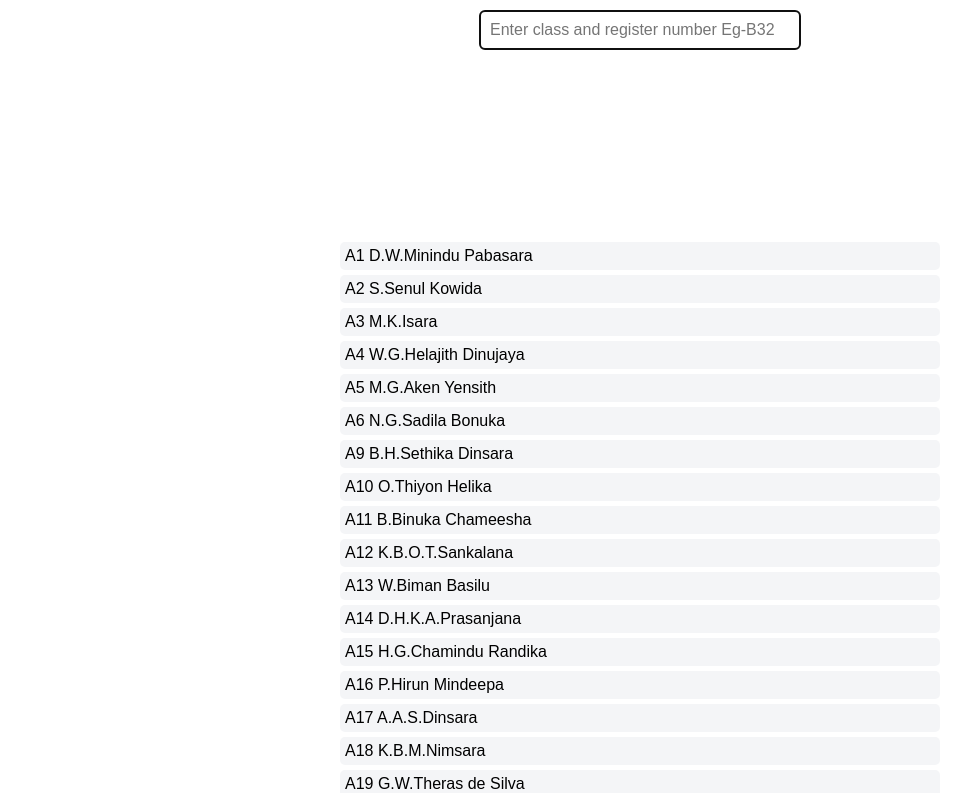
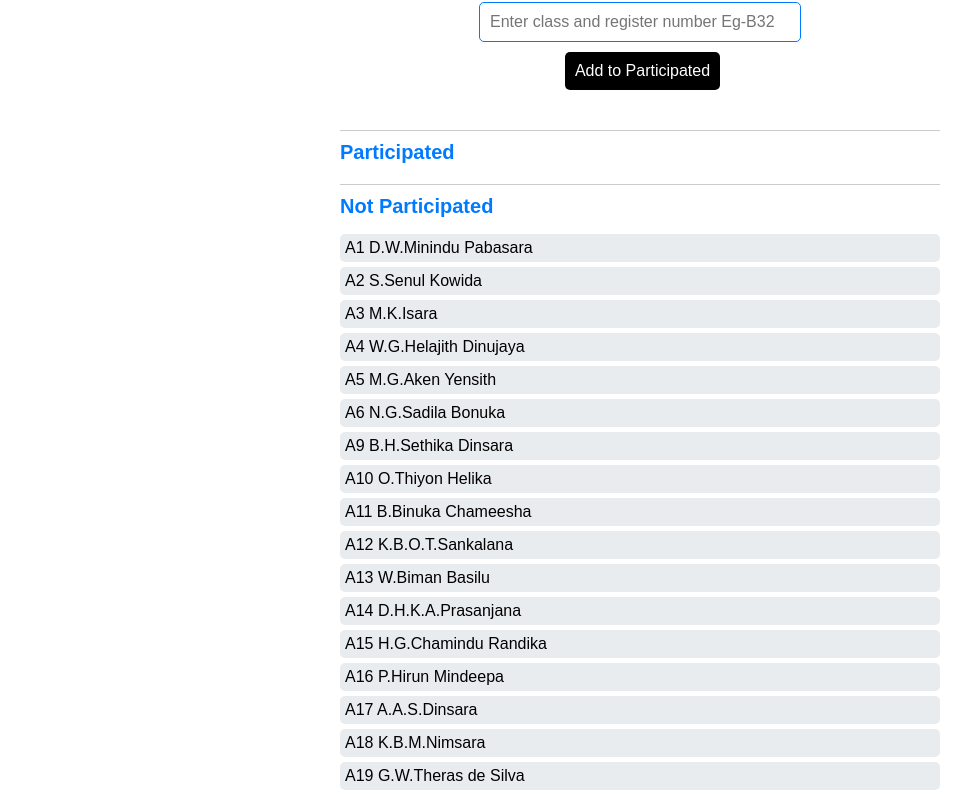
Before and after one commit to NethinduSL/G10MCPC, a plain HTML site: page index.html in a window 1280 px wide. Shown: the part 98-891 px from the top of the page, without its empty margins (0-978 px from the left). Drawn offline with nearby package versions, Linux system fonts and the light colour scheme.

Commit message:
Update index.html

```diff
--- a/index.html
+++ b/index.html
@@ -12,50 +12,58 @@ body {
     align-items: center;
     justify-content: flex-start;
     height: 100vh;
-    font-family: Arial, sans-serif;
-    background-color: rgba(255, 255, 255, 0.1); /* Faint background for glass effect */
-    backdrop-filter: blur(10px); /* Glassmorphism effect */
+    font-family: 'Arial', sans-serif;
+    background-color: #ffffff; /* Use a soft white for a clean look */
     padding: 20px;
+    margin: 0;
+    overflow: hidden; /* Prevent overflow */
 }
 
 input {
     padding: 10px;
     font-size: 16px;
     width: 300px;
-    border: 1px solid rgba(255, 255, 255, 0.5);
+    border: 1px solid #ccc;
     border-radius: 5px;
-    margin-bottom: 10px;
-    background: rgba(255, 255, 255, 0.2); /* Semi-transparent background */
-    color: white;
+    margin-bottom: 10px; /* Added margin for spacing */
+    transition: border-color 0.3s; /* Smooth border color transition */
+}
+
+input:focus {
+    border-color: #007bff; /* Change border color on focus */
+    outline: none; /* Remove default outline */
 }
 
 button {
     padding: 10px;
     font-size: 16px;
     cursor: pointer;
-    background: rgba(255, 255, 255, 0.2); /* Glassmorphism effect */
-    color: white;
+    background-color: #000000; /* Black button background */
+    color: white; /* White text color */
     border: none;
-    border-radius: 10px; /* Rounded corners */
+    border-radius: 5px;
     margin-left: 5px;
-    backdrop-filter: blur(10px); /* Glassmorphism effect */
-    transition: background-color 0.3s, transform 0.3s; /* Smooth transition */
+    transition: background-color 0.3s; /* Smooth background color transition */
 }
 
 button:hover {
-    background: rgba(255, 255, 255, 0.4); /* Change background on hover */
-    transform: scale(1.05); /* Slightly enlarge button on hover */
+    background-color: #333333; /* Darker shade on hover */
 }
 
 .section {
     margin-top: 20px;
     width: 80%;
     max-width: 600px;
+    transition: transform 0.3s; /* Animation for section */
+}
+
+.section:hover {
+    transform: scale(1.02); /* Slight scale effect on hover */
 }
 
 .participated, .not-participated {
     margin-top: 20px;
-    border-top: 1px solid rgba(255, 255, 255, 0.3); /* Light border */
+    border-top: 1px solid #ccc;
     padding-top: 10px;
 }
 
@@ -63,7 +71,7 @@ button:hover {
     font-weight: bold;
     font-size: 20px;
     margin-bottom: 10px;
-    color: white; /* Header text color */
+    color: #007bff; /* Use a blue color for header */
 }
 
 ul {
@@ -73,9 +81,14 @@ ul {
 
 li {
     padding: 5px;
-    background: rgba(233, 236, 239, 0.5); /* Semi-transparent background for list items */
+    background: #e9ecef; /* Light grey background for list items */
     border-radius: 5px;
     margin-bottom: 5px;
+    transition: background-color 0.3s; /* Smooth background color transition */
+}
+
+li:hover {
+    background: #d0d0d0; /* Darker grey on hover */
 }
 
 #downloadButton {
@@ -84,15 +97,14 @@ li {
     left: 20px;
 }
 
-/* Responsive styles */
-@media (max-width: 600px) {
-    input {
-        width: 90%; /* Full width on small screens */
-    }
+.fade-in {
+    opacity: 0; /* Start invisible */
+    animation: fadeIn 1s forwards; /* Fade in effect */
+}
 
-    button {
-        width: 90%; /* Full width on small screens */
-    }
+@keyframes fadeIn {
+    from { opacity: 0; }
+    to { opacity: 1; }
 }
 
 
```
